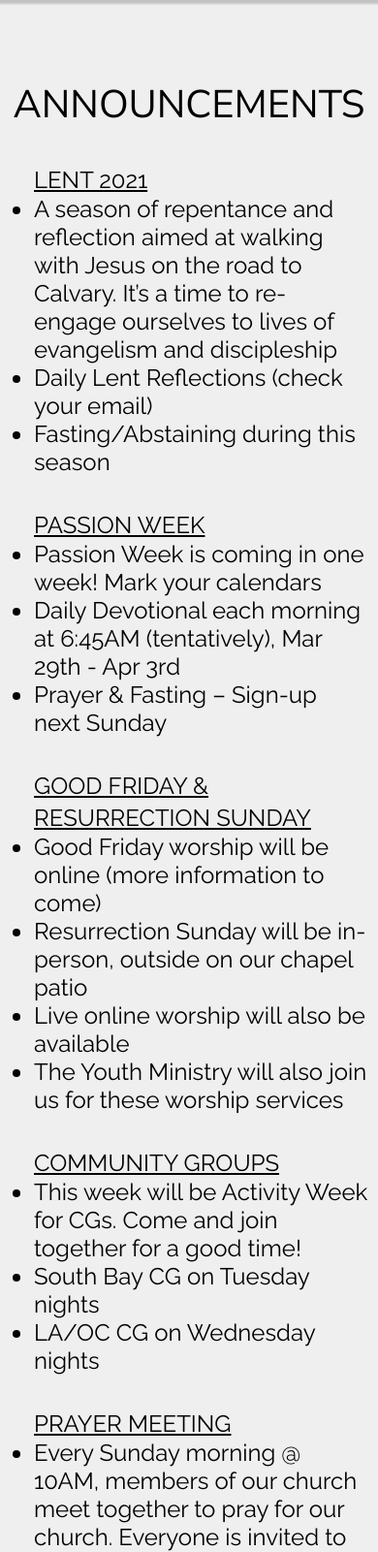
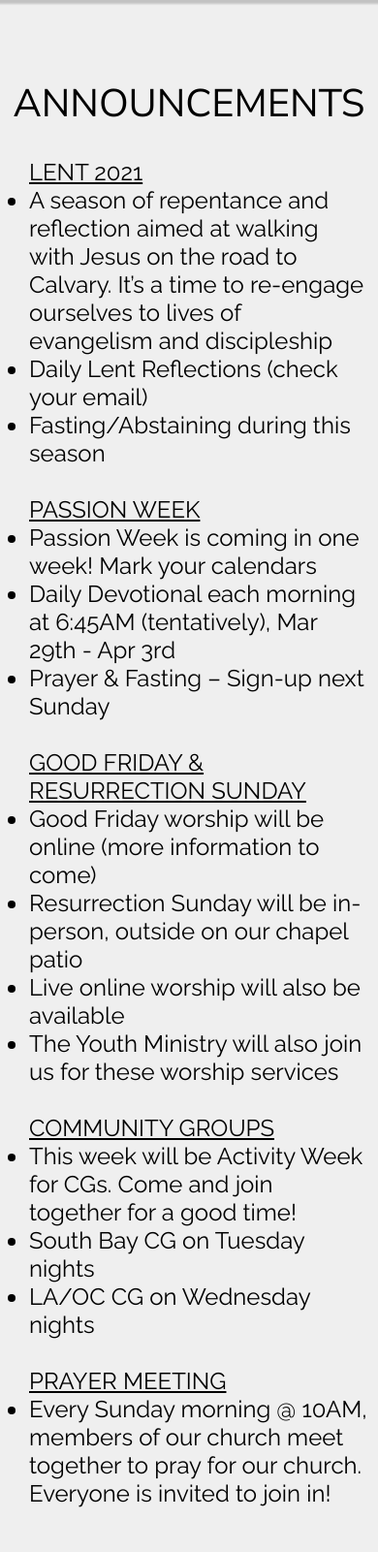
Before and after one commit to zpatricklee/crosslife-website, a PHP site: page /announcements.html in a window 390 px wide. Shown: the part 80-1681 px from the top of the page at 97% size. Run offline with PHP 8.4, Linux system fonts and the light colour scheme; grey boxes labelled with a size stand in for pictures from a placeholder-image service; some libraries are stand-ins or nearby versions.

Commit message:
Added some more styling, fixed transform transition bug on contact section, and setting groundwork (max-width: 1000px) for mobile site and/or transition to card layout

```diff
--- a/announcements.html
+++ b/announcements.html
@@ -29,9 +29,7 @@
         </div>
         <ul class="nav__links">
           <li class="nav__item">
-            <a class="nav__link" id="nav-about" href="./index.html#about"
-              >ABOUT</a
-            >
+            <a class="nav__link" id="nav-home" href="./index.html#home">HOME</a>
           </li>
           <li class="nav__item">
             <a class="nav__link" id="nav-sermons" href="./index.html#sermons"
@@ -49,16 +47,16 @@
             >
           </li>
           <li class="nav__item">
+            <a class="nav__link" id="nav-contact" href="./index.html#contact"
+              >CONTACT</a
+            >
+          </li>
+          <li class="nav__item">
             <a
               class="nav__link nav--active"
               id="nav-announcements"
               href="./announcements.html"
               >ANNOUNCEMENTS</a
-            >
-          </li>
-          <li class="nav__item">
-            <a class="nav__link" id="nav-contact" href="./index.html#contact"
-              >CONTACT</a
             >
           </li>
         </ul>
@@ -71,7 +69,7 @@
     <section class="section" id="announcements">
       <h1 class="section__title">ANNOUNCEMENTS</h1>
       <br />
-      <p class="section__content">
+      <div class="section__content">
         <ul class="announcements">
           <span class="announcements-header">LENT 2021</span>
           <li class="announcements-list">
@@ -128,7 +126,7 @@
             pray for our church. Everyone is invited to join in!
           </li>
         </ul>
-      </p>
+      </div>
     </section>
 
     <footer class="footer">
--- a/js/script.js
+++ b/js/script.js
@@ -11,7 +11,7 @@ const contactSection = document.getElementById("contact");
 const announcementsSection = document.getElementById("announcements");
 const navLinks = document.querySelector(".nav__links");
 
-const allSections = document.querySelectorAll(".section");
+const allSections = document.querySelectorAll(".section-container");
 
 const handleHover = function (e) {
   // alert(e);
@@ -50,19 +50,6 @@ allSections.forEach((section) => {
 
 // Event listeners
 window.addEventListener("scroll", function (e) {
-  // console.log("sermons" + sermonsSection.offsetTop);
-  // console.log("giving" + givingSection.offsetTop);
-  // console.log("location" + locationSection.offsetTop);
-  // console.log("contact" + contactSection.offsetTop);
-
-  // console.log(nav.querySelectorAll(".nav__link"));
-  // console.log(window.scrollY);
-  // console.log(
-  //   window.scrollY >= sermonsSection.offsetTop &&
-  //     window.scrollY < givingSection.offsetTop
-  // );
-  // nav.querySelectorAll(".nav__link").forEach((n) => console.log(n.classList));
-
   if (
     window.scrollY >= homeSection.offsetTop &&
     window.scrollY < sermonsSection.offsetTop
@@ -108,13 +95,17 @@ window.addEventListener("scroll", function (e) {
   }
 });
 
-// window.addEventListener("scroll", function (e) {
-//   const contactHeight = contact.offsetTop;
+window.addEventListener("scroll", function (e) {
+  const contactHeight = contact.offsetTop;
 
-//   if (window.scrollY >= 0.85 * contactHeight) {
-//     contact.classList.add("contact-focus");
-//   } else contact.classList.remove("contact-focus");
-// });
+  if (window.scrollY >= 0.85 * contactHeight) {
+    contact.classList.remove("contact-unfocus");
+    contact.classList.add("contact-focus");
+  } else {
+    contact.classList.remove("contact-focus");
+    contact.classList.add("contact-unfocus");
+  }
+});
 
 // nav.addEventListener("mouseover", handleHover.bind(0.3));
 // nav.addEventListener("mouseout", handleHover.bind(1));
--- a/scss/main.css
+++ b/scss/main.css
@@ -27,23 +27,28 @@ h2 {
 }
 
 body {
-  font-size: 28px;
+  font-size: 24px;
   font-family: "Raleway", sans-serif;
-  font-weight: 300;
+  font-weight: 400;
   background-color: #efefef;
   color: black;
 }
 
 /* GENERAL ELEMENTS */
-.section {
-  text-align: center;
+.section-container {
   width: 100%;
   border-top: 1px solid #aa9055;
-  padding: 300px 10px;
   -webkit-transition: opacity 1.5s, -webkit-transform 1.5s;
   transition: opacity 1.5s, -webkit-transform 1.5s;
   transition: transform 1.5s, opacity 1.5s;
   transition: transform 1.5s, opacity 1.5s, -webkit-transform 1.5s;
+}
+
+.section {
+  text-align: center;
+  max-width: 1000px;
+  margin: auto;
+  padding: 300px 10px;
 }
 
 .section__title {
@@ -157,9 +162,36 @@ header {
   padding-bottom: 100px;
 }
 
+.announcements {
+  max-width: 1000px;
+  margin: auto;
+  display: -webkit-box;
+  display: -ms-flexbox;
+  display: flex;
+  -webkit-box-align: baseline;
+      -ms-flex-align: baseline;
+          align-items: baseline;
+  -webkit-box-pack: start;
+      -ms-flex-pack: start;
+          justify-content: flex-start;
+  -webkit-box-orient: vertical;
+  -webkit-box-direction: normal;
+      -ms-flex-flow: column wrap;
+          flex-flow: column wrap;
+  text-align: left;
+  padding-left: 20px;
+  font-weight: lighter;
+}
+
 .announcements-list {
   font-size: 24px;
   font-weight: 400;
+}
+
+.announcements-header {
+  font-size: 24px;
+  font-weight: 400;
+  text-decoration: underline;
 }
 
 .carousel {
@@ -288,24 +320,16 @@ header {
   text-align: center;
 }
 
-.announcements {
-  margin-left: 25px;
-  text-align: left;
-  font-weight: lighter;
-}
-
-.announcements-header {
-  font-size: 24px;
-  font-weight: 400;
-  text-decoration: underline;
-}
-
 /* SERMONS */
 .youtube-livestream iframe {
   width: 100%;
   min-width: 300px;
   min-height: 600px;
   max-width: 1000px;
+}
+
+#livestream {
+  text-decoration: underline;
 }
 
 .sermons__spotify-link {
--- a/scss/main.scss
+++ b/scss/main.scss
@@ -35,9 +35,9 @@ h2 {
 }
 
 body {
-  font-size: 28px;
+  font-size: 24px;
   font-family: $body-font;
-  font-weight: 300;
+  font-weight: 400;
   background-color: $light-grey;
   color: black;
   // background: radial-gradient(#0c1229, rgb(220, 220, 220));
@@ -46,12 +46,19 @@ body {
 }
 
 /* GENERAL ELEMENTS */
+.section-container {
+  width: 100%;
+  border-top: 1px solid $gold;
+  transition: transform 1.5s, opacity 1.5s;
+}
+
 .section {
   text-align: center;
-  width: 100%;
-  border-top: 1px solid $gold;
+  // width: 100%;
+  // min-width: 300px;
+  max-width: 1000px;
+  margin: auto;
   padding: 300px 10px;
-  transition: transform 1.5s, opacity 1.5s;
 }
 
 .section__title {
@@ -168,12 +177,36 @@ header {
 #announcements {
   padding-top: 160px;
   padding-bottom: 100px;
+  // border: 2px solid green;
+  // background-color: rgb(80, 0, 105);
+}
+
+.announcements {
+  max-width: 1000px;
+  margin: auto;
+  display: flex;
+  // flex-direction: column;
+  align-items: baseline;
+  justify-content: flex-start;
+  flex-flow: column wrap;
+
+  text-align: left;
+  padding-left: 20px;
+  font-weight: lighter;
+  // border: 1px solid red;
 }
 
 .announcements-list {
   // font-size: 1.4rem;
+  // text-align: left;
   font-size: 24px;
   font-weight: 400;
+}
+
+.announcements-header {
+  font-size: 24px;
+  font-weight: 400;
+  text-decoration: underline;
 }
 
 // CAROUSEL
@@ -301,20 +334,6 @@ header {
   text-align: center;
 }
 
-.announcements {
-  margin-left: 25px;
-  text-align: left;
-  // font-size: 1.1rem;
-  font-weight: lighter;
-  // border: 1px solid white;
-}
-
-.announcements-header {
-  font-size: 24px;
-  font-weight: 400;
-  text-decoration: underline;
-}
-
 /* SERMONS */
 .youtube-livestream {
   iframe {
```
Also changed, not shown: other parts of scss/main.css (+16 -8 lines), other parts of scss/main.scss (+23 -8 lines), index.html (+21 -9 lines), README.md, 1 other file.
